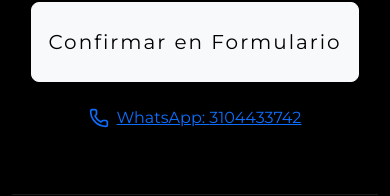
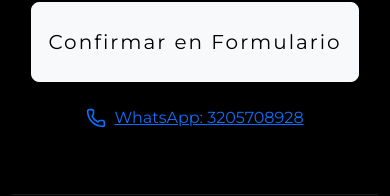
Before and after one commit to Stiveen13/Valentina-InvitacionApp, a React (Vite) app: page / in a window 390 px wide. Shown: the part 3882-4078 px from the top of the page. Built offline with nearby package versions, Linux system fonts and the light colour scheme; a web font is replaced by a local one.

Commit message:
feat: Update invitation content and assets
This commit updates the RSVP phone number, music URL, and hero image for the digital invitation. These changes ensure the invitation reflects the latest details and uses updated visual assets.

```diff
--- a/src/App.tsx
+++ b/src/App.tsx
@@ -16,9 +16,9 @@
 
 // --- Constants ---
 const EVENT_DATE = new Date('2026-05-23T20:30:00');
-const RSVP_PHONE = '3104433742';
+const RSVP_PHONE = '3205708928';
 const RSVP_LINK = 'https://docs.google.com/forms/d/e/1FAIpQLSc7GEz6xJi9aflSejTHxACtdCNa9JxXE9gQSs4wGoJPI7iwUg/viewform?usp=header';
-const MUSIC_URL = 'https://docs.google.com/uc?id=1gYlqwjkQyAPFJJE8X5Ol8Ypu6tN9CDSq'; // Elegant placeholder
+const MUSIC_URL = 'https://lh3.googleusercontent.com/d/1aDRgTgniHW6ePa8YjASHJeE8HMAegEBn'; // Elegant placeholder
 
 // --- Components ---
 
@@ -284,7 +284,7 @@
             <Carousel.Item>
               <img
                 className="d-block w-full h-[600px] object-cover"
-                src="https://images.unsplash.com/photo-1549417229-aa67d3263c09?q=80&w=2070&auto=format&fit=crop"
+                src="https://lh3.googleusercontent.com/d/152Zmkwq1suhYuzi81us6SO5j_Sy6vYmB"
                 alt="First slide"
                 referrerPolicy="no-referrer"
               />
```
